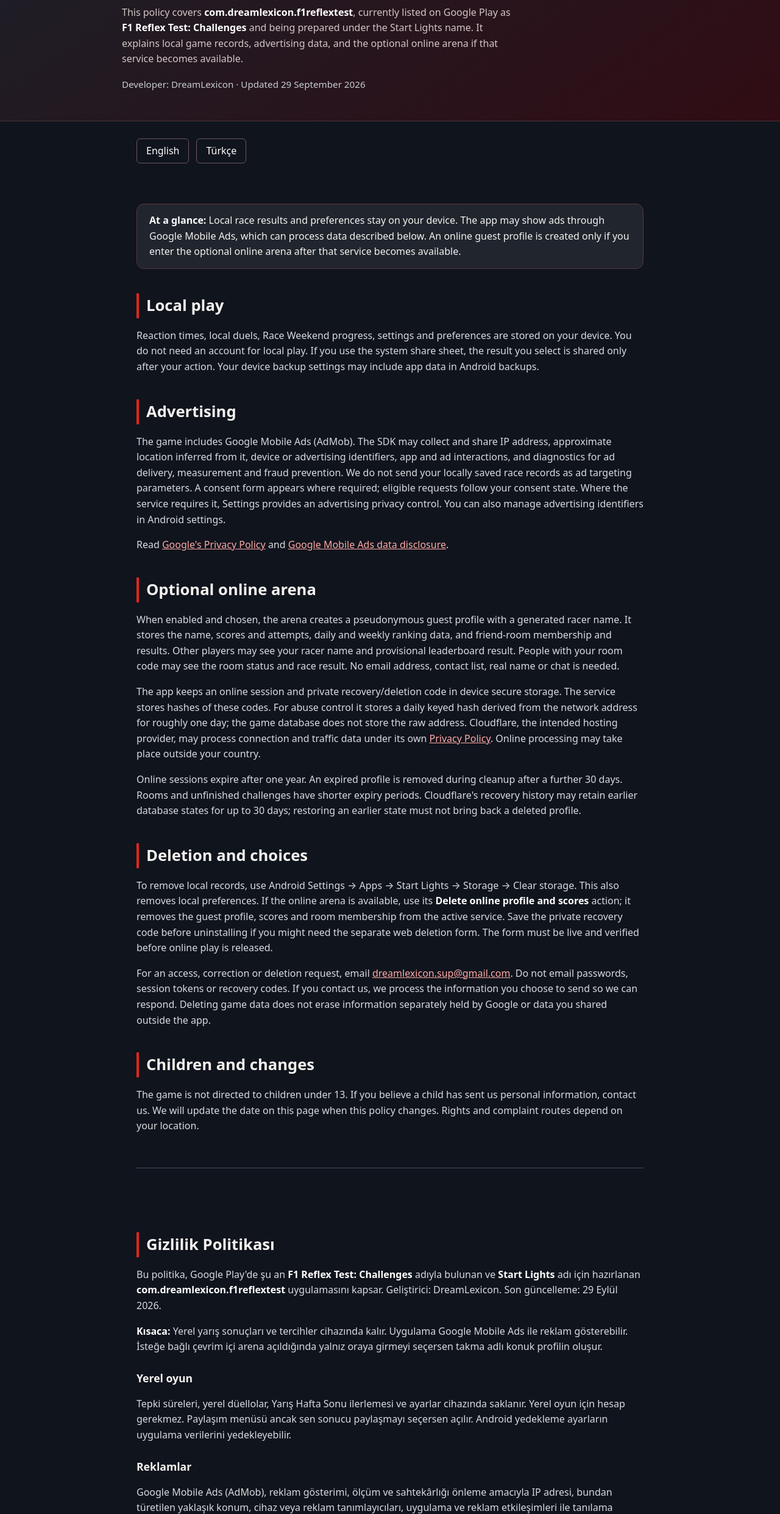
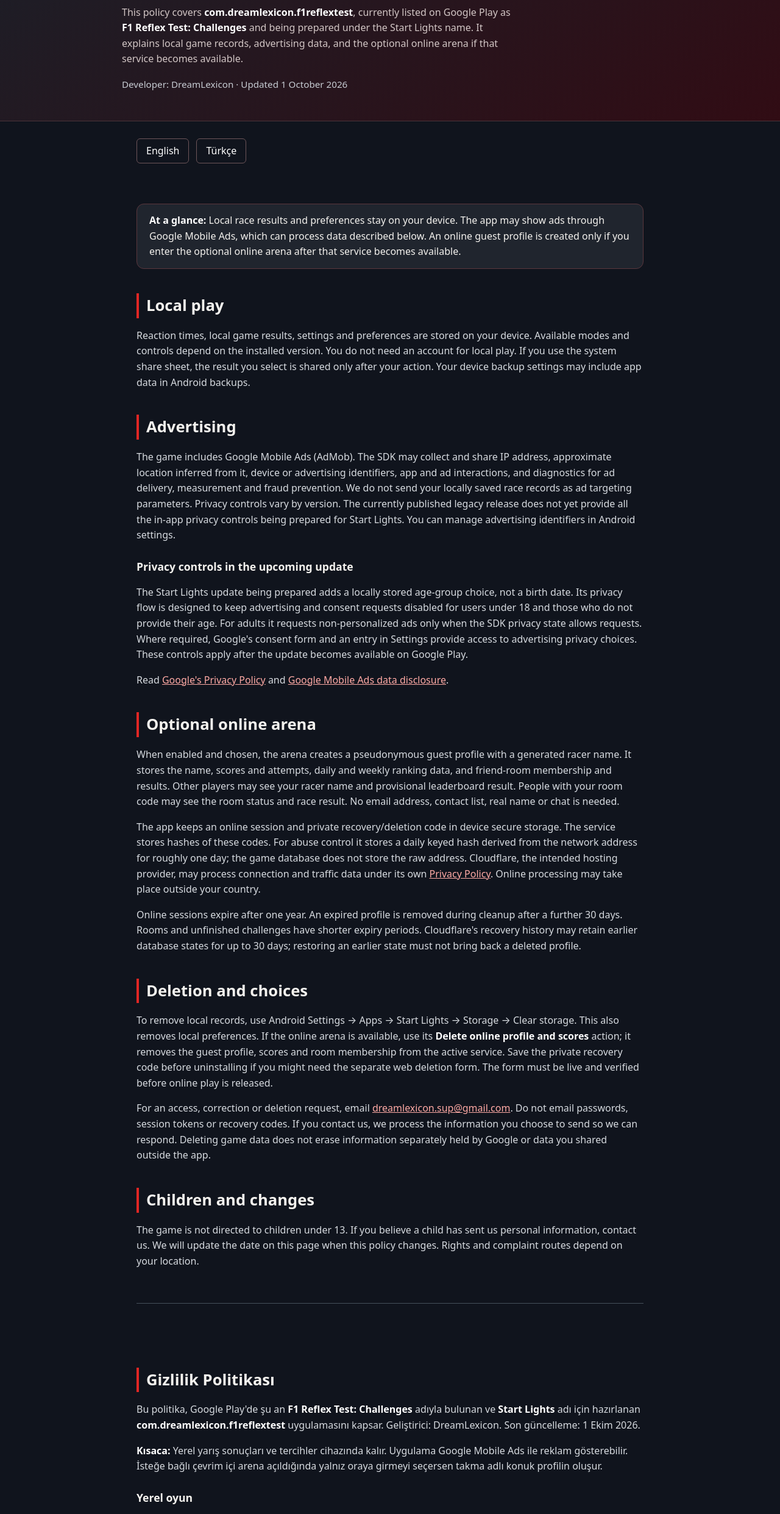
Before and after one commit to dreamlexicondev-tech/f1-reflex-test-privacy, a plain HTML site: page index.html in a window 1280 px wide. Shown: the part 205-2688 px from the top of the page at 61% size. Drawn offline with Linux system fonts and the light colour scheme.

Commit message:
Clarify current release and upcoming Start Lights privacy controls

```diff
--- a/index.html
+++ b/index.html
@@ -22,16 +22,18 @@
   <div class="mark" aria-hidden="true"><i></i><i></i><i></i><i></i><i></i></div>
   <h1>Start Lights<br>Privacy Policy</h1>
   <p>This policy covers <strong>com.dreamlexicon.f1reflextest</strong>, currently listed on Google Play as <strong>F1 Reflex Test: Challenges</strong> and being prepared under the Start Lights name. It explains local game records, advertising data, and the optional online arena if that service becomes available.</p>
-  <p class="meta">Developer: DreamLexicon · Updated 29 September 2026</p>
+  <p class="meta">Developer: DreamLexicon · Updated 1 October 2026</p>
 </header>
 <main>
   <nav aria-label="Language"><a href="#english" lang="en">English</a><a href="#turkce" lang="tr">Türkçe</a></nav>
   <article id="english" lang="en">
     <div class="summary"><strong>At a glance:</strong> Local race results and preferences stay on your device. The app may show ads through Google Mobile Ads, which can process data described below. An online guest profile is created only if you enter the optional online arena after that service becomes available.</div>
     <h2>Local play</h2>
-    <p>Reaction times, local duels, Race Weekend progress, settings and preferences are stored on your device. You do not need an account for local play. If you use the system share sheet, the result you select is shared only after your action. Your device backup settings may include app data in Android backups.</p>
+    <p>Reaction times, local game results, settings and preferences are stored on your device. Available modes and controls depend on the installed version. You do not need an account for local play. If you use the system share sheet, the result you select is shared only after your action. Your device backup settings may include app data in Android backups.</p>
     <h2>Advertising</h2>
-    <p>The game includes Google Mobile Ads (AdMob). The SDK may collect and share IP address, approximate location inferred from it, device or advertising identifiers, app and ad interactions, and diagnostics for ad delivery, measurement and fraud prevention. We do not send your locally saved race records as ad targeting parameters. A consent form appears where required; eligible requests follow your consent state. Where the service requires it, Settings provides an advertising privacy control. You can also manage advertising identifiers in Android settings.</p>
+    <p>The game includes Google Mobile Ads (AdMob). The SDK may collect and share IP address, approximate location inferred from it, device or advertising identifiers, app and ad interactions, and diagnostics for ad delivery, measurement and fraud prevention. We do not send your locally saved race records as ad targeting parameters. Privacy controls vary by version. The currently published legacy release does not yet provide all the in-app privacy controls being prepared for Start Lights. You can manage advertising identifiers in Android settings.</p>
+    <h3>Privacy controls in the upcoming update</h3>
+    <p>The Start Lights update being prepared adds a locally stored age-group choice, not a birth date. Its privacy flow is designed to keep advertising and consent requests disabled for users under 18 and those who do not provide their age. For adults it requests non-personalized ads only when the SDK privacy state allows requests. Where required, Google's consent form and an entry in Settings provide access to advertising privacy choices. These controls apply after the update becomes available on Google Play.</p>
     <p>Read <a href="https://policies.google.com/privacy">Google's Privacy Policy</a> and <a href="https://developers.google.com/admob/android/privacy/play-data-disclosure">Google Mobile Ads data disclosure</a>.</p>
     <h2>Optional online arena</h2>
     <p>When enabled and chosen, the arena creates a pseudonymous guest profile with a generated racer name. It stores the name, scores and attempts, daily and weekly ranking data, and friend-room membership and results. Other players may see your racer name and provisional leaderboard result. People with your room code may see the room status and race result. No email address, contact list, real name or chat is needed.</p>
@@ -46,12 +48,14 @@
   <hr>
   <article id="turkce" lang="tr">
     <h2>Gizlilik Politikası</h2>
-    <p>Bu politika, Google Play'de şu an <strong>F1 Reflex Test: Challenges</strong> adıyla bulunan ve <strong>Start Lights</strong> adı için hazırlanan <strong>com.dreamlexicon.f1reflextest</strong> uygulamasını kapsar. Geliştirici: DreamLexicon. Son güncelleme: 29 Eylül 2026.</p>
+    <p>Bu politika, Google Play'de şu an <strong>F1 Reflex Test: Challenges</strong> adıyla bulunan ve <strong>Start Lights</strong> adı için hazırlanan <strong>com.dreamlexicon.f1reflextest</strong> uygulamasını kapsar. Geliştirici: DreamLexicon. Son güncelleme: 1 Ekim 2026.</p>
     <p><strong>Kısaca:</strong> Yerel yarış sonuçları ve tercihler cihazında kalır. Uygulama Google Mobile Ads ile reklam gösterebilir. İsteğe bağlı çevrim içi arena açıldığında yalnız oraya girmeyi seçersen takma adlı konuk profilin oluşur.</p>
     <h3>Yerel oyun</h3>
-    <p>Tepki süreleri, yerel düellolar, Yarış Hafta Sonu ilerlemesi ve ayarlar cihazında saklanır. Yerel oyun için hesap gerekmez. Paylaşım menüsü ancak sen sonucu paylaşmayı seçersen açılır. Android yedekleme ayarların uygulama verilerini yedekleyebilir.</p>
+    <p>Tepki süreleri, yerel oyun sonuçları ve ayarlar cihazında saklanır. Kullanabildiğin modlar ve kontroller yüklü sürüme göre değişir. Yerel oyun için hesap gerekmez. Paylaşım menüsü ancak sen sonucu paylaşmayı seçersen açılır. Android yedekleme ayarların uygulama verilerini yedekleyebilir.</p>
     <h3>Reklamlar</h3>
-    <p>Google Mobile Ads (AdMob), reklam gösterimi, ölçüm ve sahtekârlığı önleme amacıyla IP adresi, bundan türetilen yaklaşık konum, cihaz veya reklam tanımlayıcıları, uygulama ve reklam etkileşimleri ile tanılama bilgilerini işleyip paylaşabilir. Cihazda saklanan yarış sonuçlarını reklam hedefleme parametresi olarak göndermiyoruz. Gerekli bölgelerde izin formu gösterilir; uygun reklam istekleri izin durumunu izler. Gerektiğinde Ayarlar'da reklam gizliliği seçeneği bulunur. Android'de reklam tanımlayıcısı ayarlarını da yönetebilirsin.</p>
+    <p>Google Mobile Ads (AdMob), reklam gösterimi, ölçüm ve sahtekârlığı önleme amacıyla IP adresi, bundan türetilen yaklaşık konum, cihaz veya reklam tanımlayıcıları, uygulama ve reklam etkileşimleri ile tanılama bilgilerini işleyip paylaşabilir. Cihazda saklanan yarış sonuçlarını reklam hedefleme parametresi olarak göndermiyoruz. Gizlilik kontrolleri sürüme göre değişir. Şu an yayımlanan eski sürüm, Start Lights için hazırlanan tüm uygulama içi gizlilik kontrollerini henüz sunmaz. Android'de reklam tanımlayıcısı ayarlarını yönetebilirsin.</p>
+    <h3>Hazırlanan güncellemenin gizlilik kontrolleri</h3>
+    <p>Hazırlanan Start Lights güncellemesi, doğum tarihi yerine cihazda saklanan bir yaş grubu seçimi ekler. Gizlilik akışı, 18 yaş altındaki ve yaşını belirtmeyen kullanıcılar için reklam ve izin isteklerini kapalı tutacak şekilde hazırlanır. Yetişkinler için yalnız SDK'nın gizlilik durumu izin verdiğinde kişiselleştirilmemiş reklam istenir. Gerekli bölgelerde Google izin formu ve Ayarlar'daki seçenek reklam gizliliği tercihlerine erişim sağlar. Bu kontroller güncelleme Google Play'de kullanıma sunulduktan sonra geçerli olur.</p>
     <p>İlgili belgeler: <a href="https://policies.google.com/privacy">Google Gizlilik Politikası</a> ve <a href="https://developers.google.com/admob/android/privacy/play-data-disclosure">Google Mobile Ads veri açıklaması</a>.</p>
     <h3>İsteğe bağlı çevrim içi arena</h3>
     <p>Etkinleştirildiğinde arenayı seçersen oluşturulan yarışçı adı, skorlar, denemeler, günlük ve haftalık sıralama verileri ile arkadaş odası durumu ve sonuçları saklanır. Diğer oyuncular yarışçı adını ve geçici sıralama sonucunu görebilir; oda kodunu bilenler oda durumunu ve yarış sonucunu görebilir. E-posta, rehber, gerçek ad veya sohbet gerekmez.</p>
```
